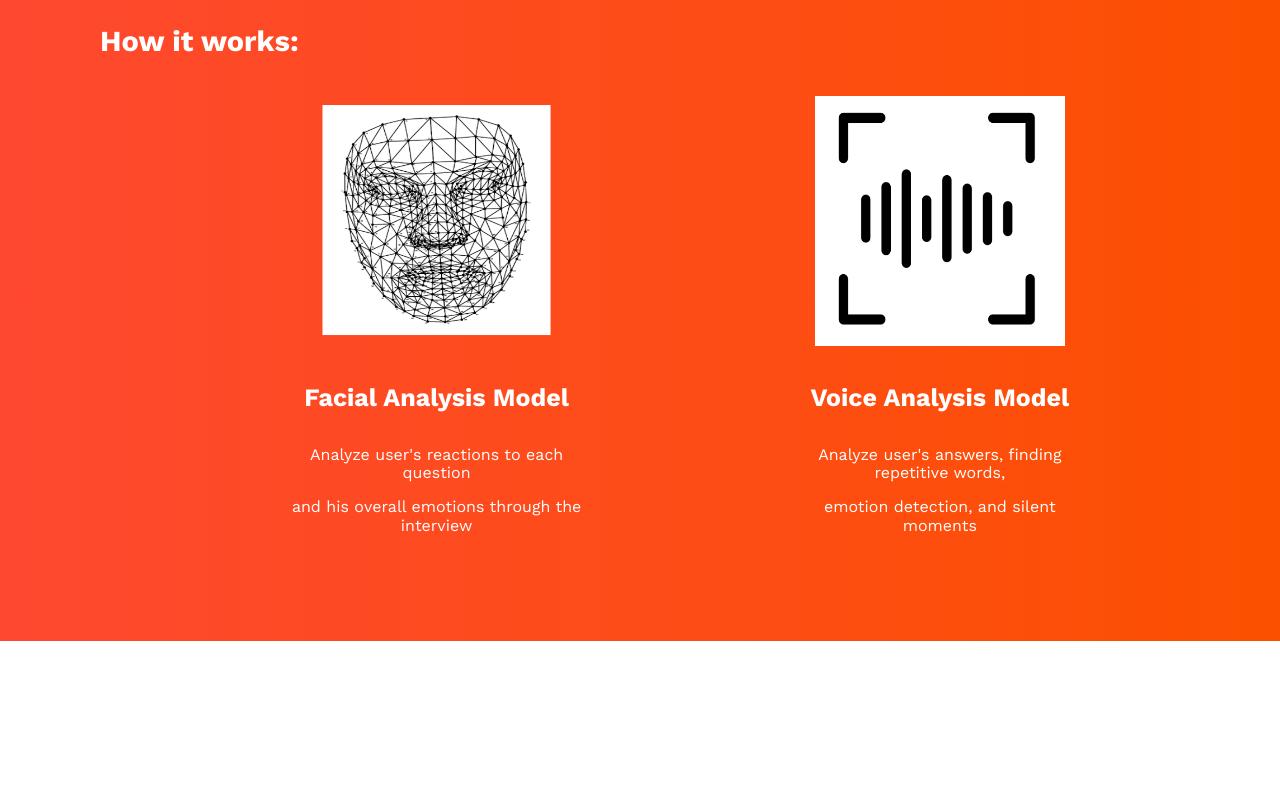
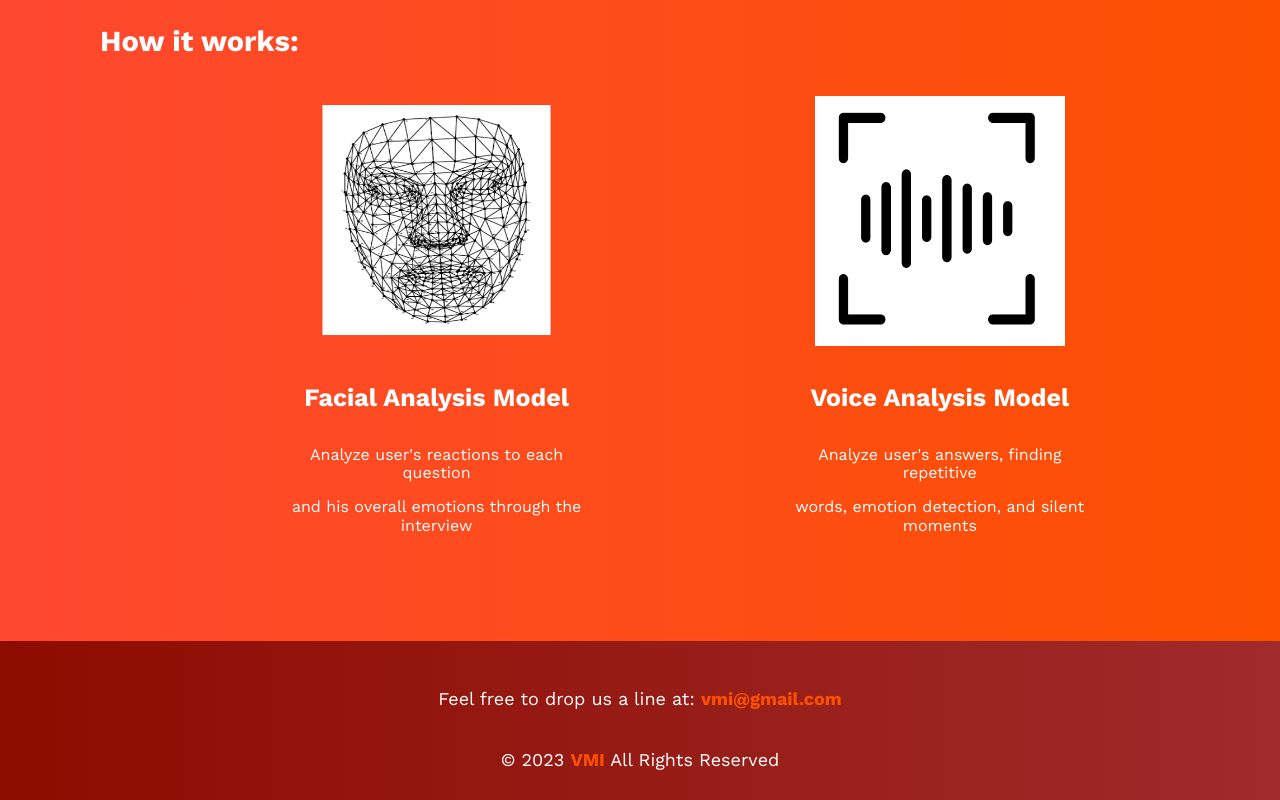
Before and after one commit to Ahmed97777/Virtual-Mock-Interview, a React (Create React App) app in the folder virtual_mock_interview/: page / in a window 1280 px wide. Shown: the part 719-1519 px from the top of the page. Before the commit the page ends 1360 px from the top, so only its background shows below. Built offline with nearby package versions, Linux system fonts and the light colour scheme.

Commit message:
Added Footer part HTML, CSS.

```diff
--- a/virtual_mock_interview/src/App.css
+++ b/virtual_mock_interview/src/App.css
@@ -243,3 +243,27 @@ font-family: 'Work Sans', sans-serif;
     }
 
 }
+
+.footer {
+    background: #2c2826; /*Fallback color*/
+    background: linear-gradient(to right, #8d0c00, #a02b2b);
+    padding: 30px 10px;
+    color: white;
+    text-align: center;
+    font-size: 18px;
+}
+
+.footer span {
+    color: #fc5000;
+    font-weight: bold;
+}
+
+.footer p {
+    margin-bottom: 40px;
+}
+
+.footer a {
+    text-decoration: none;
+    color: #fc5000;
+    font-weight: bold;
+}
--- a/virtual_mock_interview/src/App.js
+++ b/virtual_mock_interview/src/App.js
@@ -2,6 +2,7 @@ import "./App.css";
 import Header from "./Components/Header";
 import Landing from "./Components/Landing";
 import HomeMain from "./Components/HomeMain";
+import Footer from "./Components/Footer";
 
 
 function App() {
@@ -11,6 +12,7 @@ function App() {
       <Header/>
       <Landing/>
       <HomeMain/>
+      <Footer/>
 
     </div>
   );
--- /dev/null
+++ b/virtual_mock_interview/src/Components/Footer.js
@@ -0,0 +1,18 @@
+
+const Footer = () => {
+
+
+    return (
+
+        <div className="footer">
+            <p>Feel free to drop us a line at: <a className="link"  href="mailto:vmi@gmail.com?subject=Contact" >vmi@gmail.com</a></p>
+            &copy; 2023 <span>VMI</span> All Rights Reserved
+        </div>
+
+
+    )
+
+}
+
+
+export default Footer
--- a/virtual_mock_interview/src/Components/HomeMain.js
+++ b/virtual_mock_interview/src/Components/HomeMain.js
@@ -15,8 +15,8 @@ const HomeMain = () => {
                 <div>
                     <img src="/unnamed2.png" alt="voice img" ></img>
                     <h4>Voice Analysis Model</h4>
-                    <p>Analyze user's answers, finding repetitive words,</p>
-                    <p>emotion detection, and silent moments</p>
+                    <p>Analyze user's answers, finding repetitive</p>
+                    <p>words, emotion detection, and silent moments</p>
                 </div>
             </div>
         </div>
```
